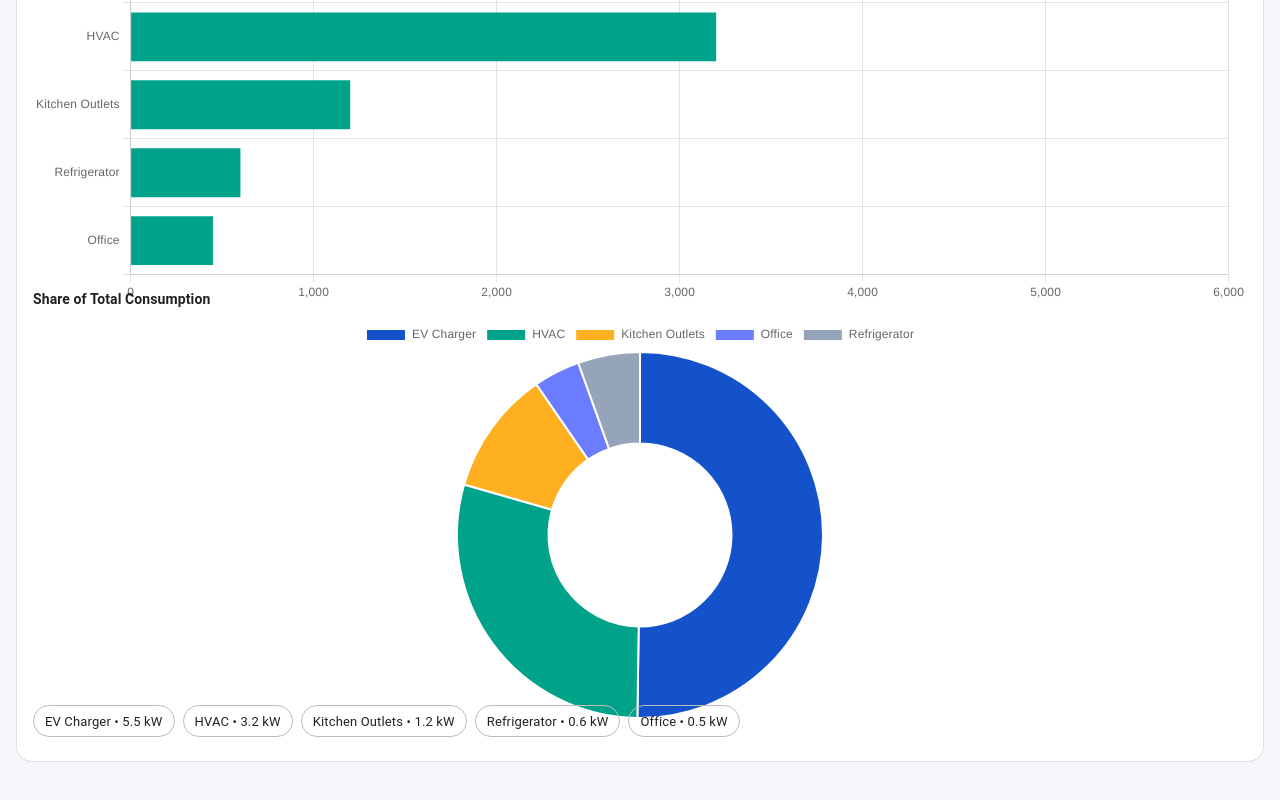
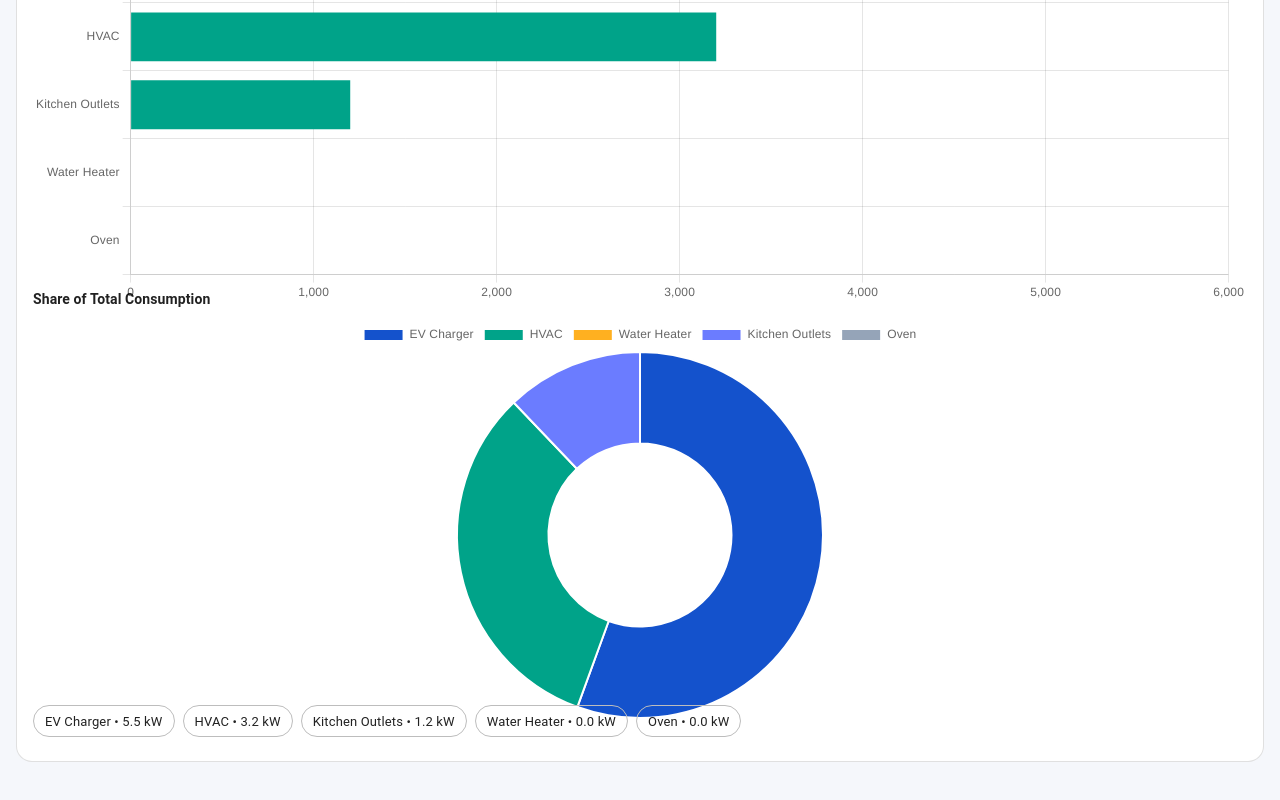
Before and after one commit to masoncpott/capstone-303, a React (Vite) app: page / in a window 1280 px wide. Shown: the part 1859-2659 px from the top of the page. Built offline with nearby package versions, Linux system fonts and the light colour scheme.

Commit message:
feat: implement CircuitsPage and integrate mock data; refactor HomeDashboard and CircuitDetailPage to use mock data

```diff
--- a/src/App.tsx
+++ b/src/App.tsx
@@ -1,6 +1,7 @@
 import { Navigate, Route, Routes } from 'react-router-dom';
 import { AppShell } from './components/layout/AppShell';
 import { HomeDashboard } from './pages/HomeDashboard';
+import { CircuitsPage } from './pages/CircuitsPage';
 import { CircuitDetailPage } from './pages/CircuitDetailPage';
 
 export function App() {
@@ -8,6 +9,7 @@ export function App() {
     <AppShell>
       <Routes>
         <Route path="/" element={<HomeDashboard />} />
+        <Route path="/circuits" element={<CircuitsPage />} />
         <Route path="/circuits/:circuitId" element={<CircuitDetailPage />} />
         <Route path="*" element={<Navigate to="/" replace />} />
       </Routes>
--- a/src/components/home/PowerAnalyticsPanel.tsx
+++ b/src/components/home/PowerAnalyticsPanel.tsx
@@ -20,6 +20,7 @@ import {
   PointElement,
   Tooltip,
 } from 'chart.js';
+import mockData from '../../data/mockData.json';
 
 ChartJS.register(CategoryScale, LinearScale, PointElement, LineElement, BarElement, ArcElement, Tooltip, Legend);
 
@@ -63,28 +64,9 @@ function getCurrentRatePeriod(periods: PricingPeriod[]) {
 }
 
 export function PowerAnalyticsPanel() {
-  const circuits: Circuit[] = [
-    { id: '1', name: 'EV Charger', currentWatts: 5500 },
-    { id: '2', name: 'HVAC', currentWatts: 3200 },
-    { id: '4', name: 'Kitchen Outlets', currentWatts: 1200 },
-    { id: '8', name: 'Office', currentWatts: 450 },
-    { id: '10', name: 'Refrigerator', currentWatts: 600 },
-  ];
-
-  const usageHistory: UsagePoint[] = [
-    { circuitId: '1', timestamp: '2026-06-11T14:00:00Z', watts: 5500, estimatedCost: 2.25 },
-    { circuitId: '2', timestamp: '2026-06-11T14:00:00Z', watts: 3200, estimatedCost: 0.83 },
-    { circuitId: '4', timestamp: '2026-06-11T14:00:00Z', watts: 1200, estimatedCost: 0.31 },
-    { circuitId: '8', timestamp: '2026-06-11T14:00:00Z', watts: 450, estimatedCost: 0.12 },
-    { circuitId: '10', timestamp: '2026-06-11T14:00:00Z', watts: 600, estimatedCost: 0.16 },
-  ];
-
-  const pricingPeriods: PricingPeriod[] = [
-    { rateType: 'off_peak', pricePerKwh: 0.18, startTime: '00:00', endTime: '06:00' },
-    { rateType: 'mid_peak', pricePerKwh: 0.26, startTime: '06:00', endTime: '16:00' },
-    { rateType: 'peak', pricePerKwh: 0.41, startTime: '16:00', endTime: '21:00' },
-    { rateType: 'mid_peak', pricePerKwh: 0.22, startTime: '21:00', endTime: '24:00' },
-  ];
+  const circuits = mockData.circuits.slice(0, 5) as Circuit[];
+  const usageHistory = mockData.usageHistory as UsagePoint[];
+  const pricingPeriods = mockData.pricingPeriods as PricingPeriod[];
 
   const analytics = useMemo(() => {
     const totalUsage = circuits.reduce((sum, circuit) => sum + circuit.currentWatts, 0);
--- a/src/components/layout/BottomNavigation.tsx
+++ b/src/components/layout/BottomNavigation.tsx
@@ -16,7 +16,7 @@ export function BottomNavigation() {
           label="Circuits"
           value="circuits"
           icon={<BatteryChargingFull />}
-          onClick={() => navigate('/circuits/ev-charger')}
+          onClick={() => navigate('/circuits')}
         />
         <BottomNavigationAction label="Analytics" value="analytics" icon={<Insights />} disabled />
       </MuiBottomNavigation>
--- /dev/null
+++ b/src/data/mockData.json
@@ -0,0 +1,27 @@
+{
+  "circuits": [
+    { "id": "1", "name": "EV Charger", "status": "on", "currentWatts": 5500, "category": "EV Charger", "voltage": 240, "room": "Garage", "schedulingEnabled": true },
+    { "id": "2", "name": "HVAC", "status": "on", "currentWatts": 3200, "category": "HVAC", "voltage": 240, "room": "Utility Closet", "schedulingEnabled": false },
+    { "id": "3", "name": "Water Heater", "status": "off", "currentWatts": 0, "category": "Water Heater", "voltage": 240, "room": "Utility Closet", "schedulingEnabled": false },
+    { "id": "4", "name": "Kitchen Outlets", "status": "on", "currentWatts": 1200, "category": "Outlets", "voltage": 120, "room": "Kitchen", "schedulingEnabled": false },
+    { "id": "5", "name": "Oven", "status": "off", "currentWatts": 0, "category": "Oven", "voltage": 240, "room": "Kitchen", "schedulingEnabled": false },
+    { "id": "6", "name": "Dryer", "status": "off", "currentWatts": 0, "category": "Laundry", "voltage": 240, "room": "Laundry Room", "schedulingEnabled": false },
+    { "id": "7", "name": "Basement Lights", "status": "off", "currentWatts": 0, "category": "Lighting", "voltage": 120, "room": "Basement", "schedulingEnabled": false },
+    { "id": "8", "name": "Office", "status": "on", "currentWatts": 450, "category": "Outlets", "voltage": 120, "room": "Office", "schedulingEnabled": false },
+    { "id": "9", "name": "Garage", "status": "off", "currentWatts": 0, "category": "Outlets", "voltage": 120, "room": "Garage", "schedulingEnabled": false },
+    { "id": "10", "name": "Refrigerator", "status": "on", "currentWatts": 600, "category": "Refrigerator", "voltage": 120, "room": "Kitchen", "schedulingEnabled": false }
+  ],
+  "pricingPeriods": [
+    { "id": "1", "startTime": "00:00", "endTime": "06:00", "rateType": "off_peak", "pricePerKwh": 0.18 },
+    { "id": "2", "startTime": "06:00", "endTime": "16:00", "rateType": "mid_peak", "pricePerKwh": 0.26 },
+    { "id": "3", "startTime": "16:00", "endTime": "21:00", "rateType": "peak", "pricePerKwh": 0.41 },
+    { "id": "4", "startTime": "21:00", "endTime": "24:00", "rateType": "mid_peak", "pricePerKwh": 0.22 }
+  ],
+  "usageHistory": [
+    { "circuitId": "1", "timestamp": "2026-06-11T14:00:00Z", "watts": 5500, "estimatedCost": 2.25 },
+    { "circuitId": "2", "timestamp": "2026-06-11T14:00:00Z", "watts": 3200, "estimatedCost": 0.83 },
+    { "circuitId": "4", "timestamp": "2026-06-11T14:00:00Z", "watts": 1200, "estimatedCost": 0.31 },
+    { "circuitId": "8", "timestamp": "2026-06-11T14:00:00Z", "watts": 450, "estimatedCost": 0.12 },
+    { "circuitId": "10", "timestamp": "2026-06-11T14:00:00Z", "watts": 600, "estimatedCost": 0.16 }
+  ]
+}
--- a/src/pages/CircuitDetailPage.tsx
+++ b/src/pages/CircuitDetailPage.tsx
@@ -1,6 +1,7 @@
 import { Alert, Card, CardContent, Stack, Typography } from '@mui/material';
 import { useParams } from 'react-router-dom';
 import { PageContainer } from '../components/layout/PageContainer';
+import mockData from '../data/mockData.json';
 
 type Circuit = {
   id: string;
@@ -13,42 +14,13 @@ type Circuit = {
   schedulingEnabled: boolean;
 };
 
-const HARDCODED_CIRCUITS: Record<string, Circuit> = {
-  '1': {
-    id: '1',
-    name: 'EV Charger',
-    category: 'EV Charger',
-    status: 'on',
-    currentWatts: 5500,
-    voltage: 240,
-    room: 'Garage',
-    schedulingEnabled: true,
-  },
-  '2': {
-    id: '2',
-    name: 'HVAC',
-    category: 'HVAC',
-    status: 'on',
-    currentWatts: 3200,
-    voltage: 240,
-    room: 'Utility Closet',
-    schedulingEnabled: false,
-  },
-  '10': {
-    id: '10',
-    name: 'Refrigerator',
-    category: 'Refrigerator',
-    status: 'on',
-    currentWatts: 600,
-    voltage: 120,
-    room: 'Kitchen',
-    schedulingEnabled: false,
-  },
-};
-
 export function CircuitDetailPage() {
   const { circuitId } = useParams();
-  const circuit = circuitId ? HARDCODED_CIRCUITS[circuitId] : null;
+  const circuitsMap = mockData.circuits.reduce((acc, circuit) => {
+    acc[circuit.id] = circuit as Circuit;
+    return acc;
+  }, {} as Record<string, Circuit>);
+  const circuit = circuitId ? circuitsMap[circuitId] : null;
 
   return (
     <PageContainer>
--- /dev/null
+++ b/src/pages/CircuitsPage.tsx
@@ -0,0 +1,26 @@
+import { Stack, Typography } from '@mui/material';
+import { PageContainer } from '../components/layout/PageContainer';
+import { CircuitGrid } from '../components/home/CircuitGrid';
+import mockData from '../data/mockData.json';
+
+type Circuit = {
+  id: string;
+  name: string;
+  status: string;
+  currentWatts: number;
+};
+
+export function CircuitsPage() {
+  const circuits = mockData.circuits as Circuit[];
+
+  return (
+    <PageContainer>
+      <Typography variant="h5" sx={{ fontWeight: 800 }}>
+        All Circuits
+      </Typography>
+      <Stack spacing={2}>
+        <CircuitGrid circuits={circuits} />
+      </Stack>
+    </PageContainer>
+  );
+}
--- a/src/pages/HomeDashboard.tsx
+++ b/src/pages/HomeDashboard.tsx
@@ -6,6 +6,7 @@ import { SummaryCard } from '../components/home/SummaryCard';
 import { QuickActions } from '../components/home/QuickActions';
 import { CircuitGrid } from '../components/home/CircuitGrid';
 import { PowerAnalyticsPanel } from '../components/home/PowerAnalyticsPanel';
+import mockData from '../data/mockData.json';
 
 type Circuit = {
   id: string;
@@ -21,26 +22,6 @@ type PricingPeriod = {
   rateType: 'peak' | 'mid_peak' | 'off_peak';
   pricePerKwh: number;
 };
-
-const HARDCODED_CIRCUITS: Circuit[] = [
-  { id: '1', name: 'EV Charger', status: 'on', currentWatts: 5500 },
-  { id: '2', name: 'HVAC', status: 'on', currentWatts: 3200 },
-  { id: '3', name: 'Water Heater', status: 'off', currentWatts: 0 },
-  { id: '4', name: 'Kitchen Outlets', status: 'on', currentWatts: 1200 },
-  { id: '5', name: 'Oven', status: 'off', currentWatts: 0 },
-  { id: '6', name: 'Dryer', status: 'off', currentWatts: 0 },
-  { id: '7', name: 'Basement Lights', status: 'off', currentWatts: 0 },
-  { id: '8', name: 'Office', status: 'on', currentWatts: 450 },
-  { id: '9', name: 'Garage', status: 'off', currentWatts: 0 },
-  { id: '10', name: 'Refrigerator', status: 'on', currentWatts: 600 },
-];
-
-const HARDCODED_PRICING_PERIODS: PricingPeriod[] = [
-  { id: '1', startTime: '00:00', endTime: '06:00', rateType: 'off_peak', pricePerKwh: 0.18 },
-  { id: '2', startTime: '06:00', endTime: '16:00', rateType: 'mid_peak', pricePerKwh: 0.26 },
-  { id: '3', startTime: '16:00', endTime: '21:00', rateType: 'peak', pricePerKwh: 0.41 },
-  { id: '4', startTime: '21:00', endTime: '24:00', rateType: 'mid_peak', pricePerKwh: 0.22 },
-];
 
 function resolveCurrentRatePeriod(pricingPeriods: PricingPeriod[]) {
   const currentHour = new Date().getHours();
@@ -58,8 +39,8 @@ function resolveCurrentRatePeriod(pricingPeriods: PricingPeriod[]) {
 }
 
 export function HomeDashboard() {
-  const circuits = HARDCODED_CIRCUITS;
-  const pricingPeriods = HARDCODED_PRICING_PERIODS;
+  const circuits = mockData.circuits as Circuit[];
+  const pricingPeriods = mockData.pricingPeriods as PricingPeriod[];
 
   const totalUsageKw = useMemo(() => circuits.reduce((sum, circuit) => sum + circuit.currentWatts, 0) / 1000, [circuits]);
   const currentRatePeriod = useMemo(() => resolveCurrentRatePeriod(pricingPeriods), [pricingPeriods]);
```
